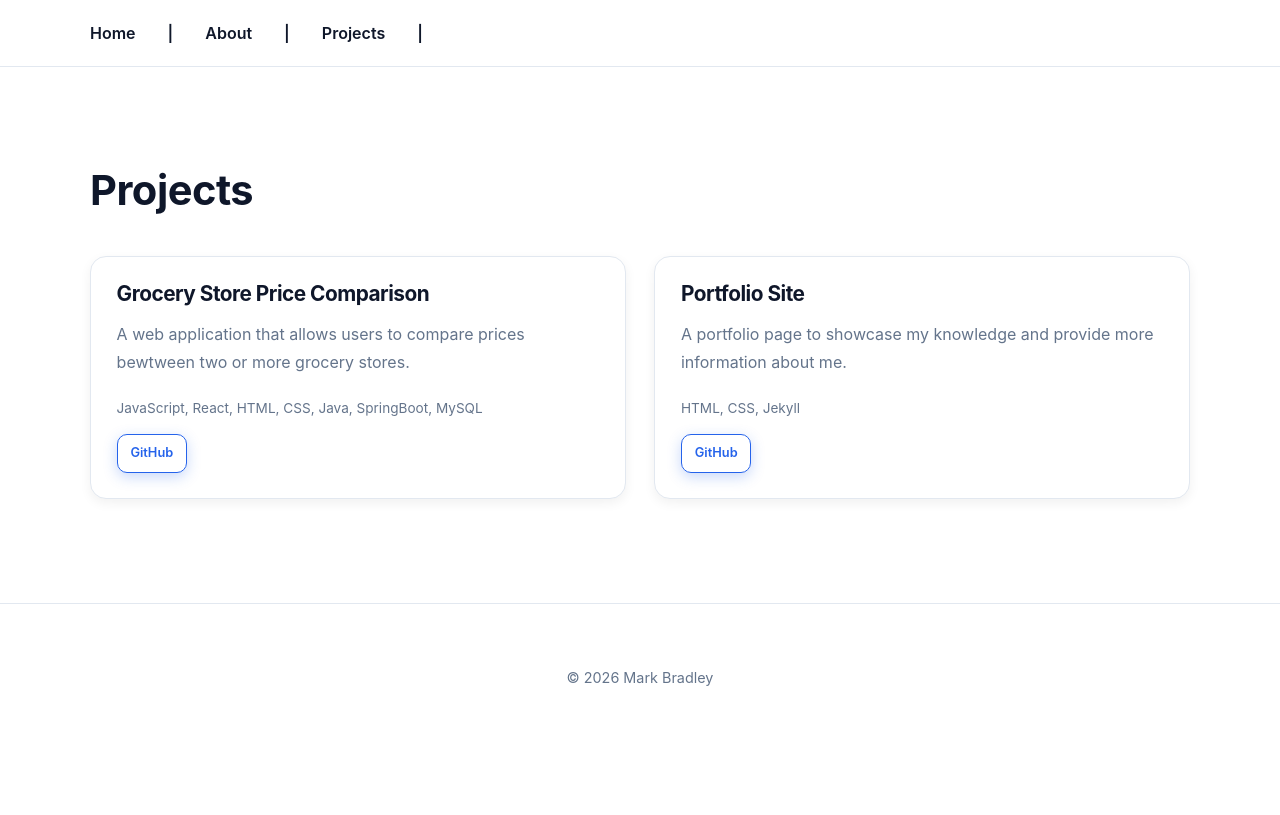
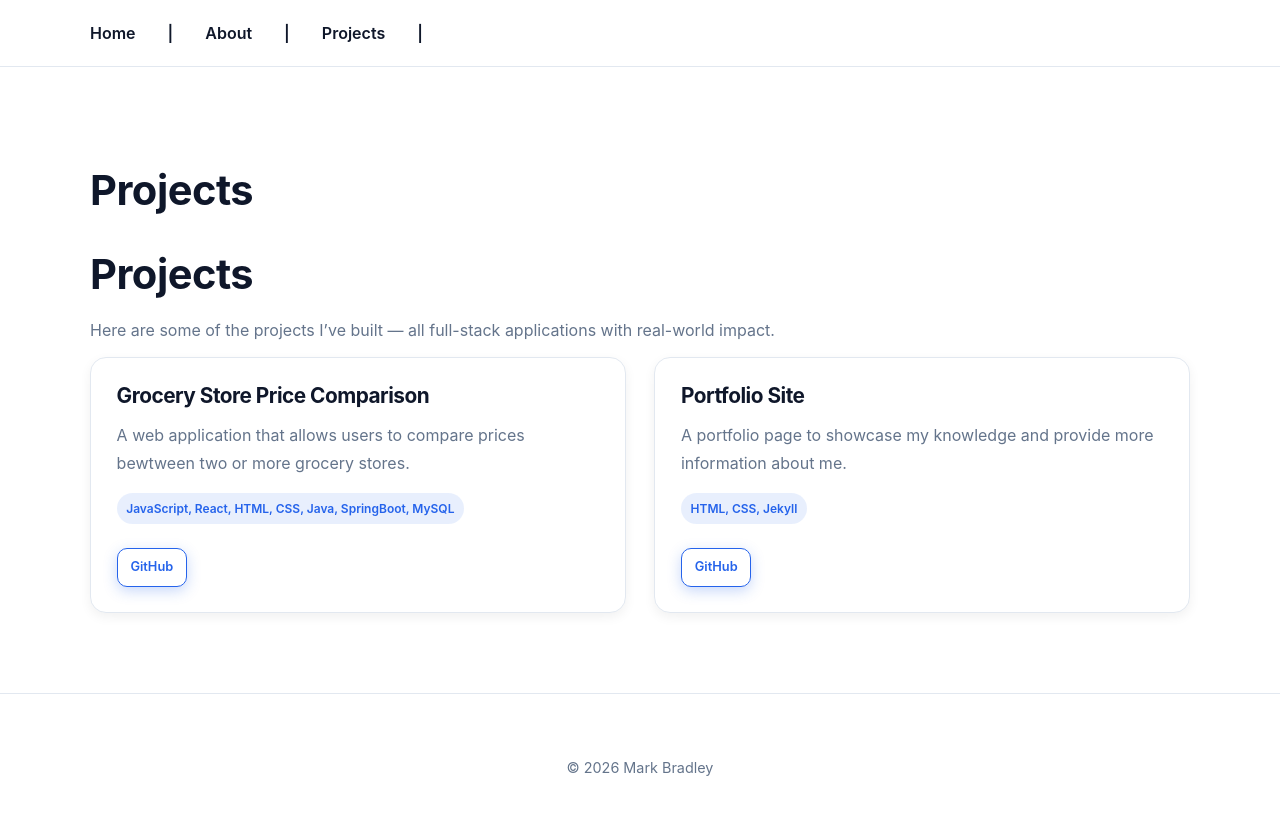
Before and after one commit to mark-bradley1/mark-bradley1.github.io, a Jekyll site: the page built from projects.md, in a window 1280 px wide. Shown: the top 815 px of the page. Built offline with Jekyll 4.4.1, drawn with Linux system fonts in a browser that asks for light colours.

Commit message:
Revamp project card structure and styling
Updated project card layout and added project tags.

```diff
--- a/projects.md
+++ b/projects.md
@@ -4,28 +4,37 @@ title: Projects
 permalink: /projects/
 ---
 
+<h1>Projects</h1>
+<p>Here are some of the projects I’ve built — all full-stack applications with real-world impact.</p>
+
 <div class="projects-grid">
   {% for project in site.projects %}
-    <div class="card">
-      <h3>{{ project.title }}</h3>
-      <p>{{ project.description | default: project.content | strip_html | truncate: 120 }}</p>
+    <div class="project-card fade-in">
 
-      {% if project.tech %}
-        <small>
-          {% for t in project.tech %}
-            {{ t }}{% unless forloop.last %}, {% endunless %}
-          {% endfor %}
-        </small>
-      {% endif %}
+      <!-- Project content -->
+      <div class="project-content">
+        <h3>{{ project.title }}</h3>
+        <p>{{ project.description | default: project.content | strip_html | truncate: 150 }}</p>
 
-      <div class="project-footer" style="margin-top:0.8rem;">
+        {% if project.tech %}
+          <ul class="project-tags">
+            {% for tech in project.tech %}
+              <li>{{ tech }}</li>
+            {% endfor %}
+          </ul>
+        {% endif %}
+      </div>
+
+      <!-- Project action buttons -->
+      <div class="project-footer">
+        {% if project.demo %}
+          <a href="{{ project.demo }}" class="button small" target="_blank">Live Demo</a>
+        {% endif %}
         {% if project.github %}
           <a href="{{ project.github }}" class="button small secondary" target="_blank">GitHub</a>
         {% endif %}
-        {% if project.demo %}
-          <a href="{{ project.demo }}" class="button small" target="_blank">Live Demo</a>
-        {% endif %}
       </div>
+
     </div>
   {% endfor %}
 </div>
```
